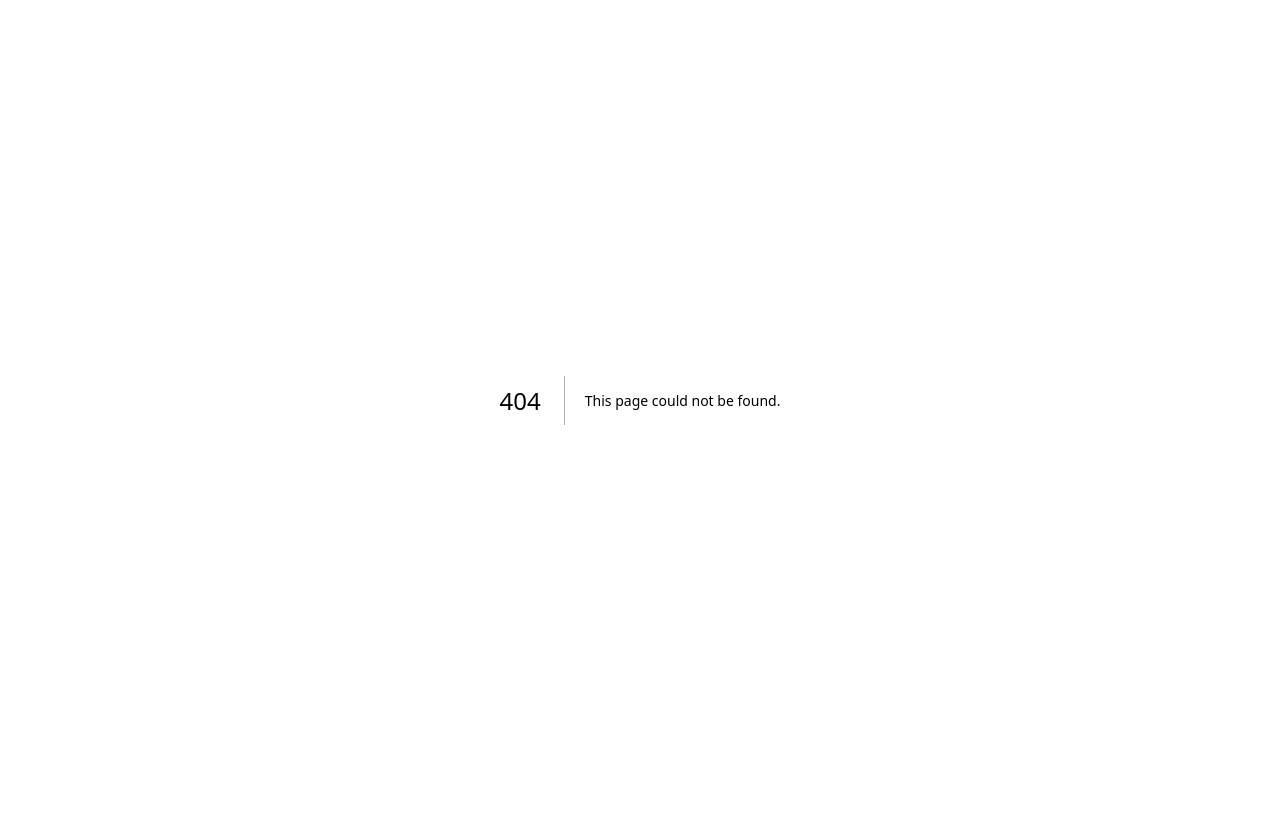
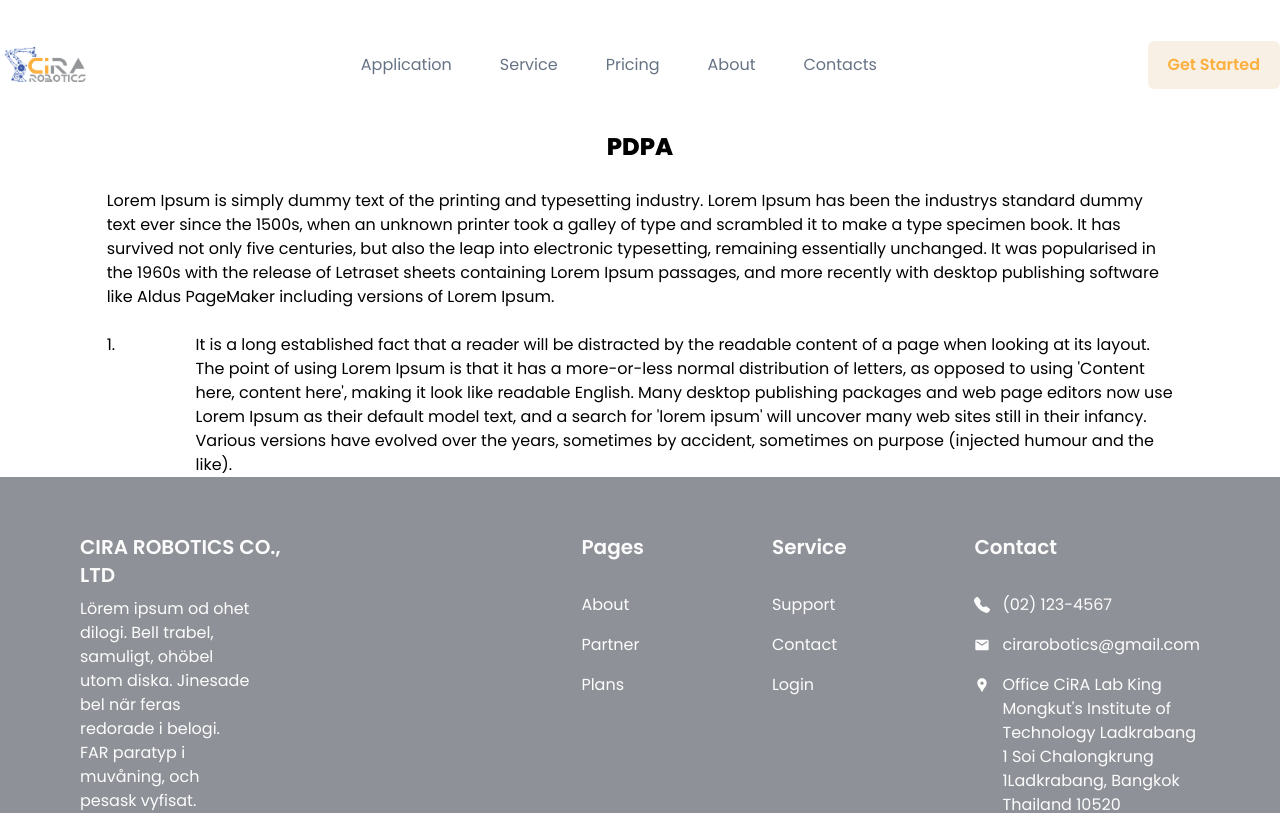
Before and after one commit to deeptech-kmitl/frontend-cira-merchant, a Next.js app: page /pdpa in a window 1280 px wide. Before the commit this address had no page. Shown: the top 813 px of the page. Built offline with nearby package versions, Linux system fonts and the light colour scheme.

Commit message:
feat: pdpapage

```diff
--- /dev/null
+++ b/components/PdpaData.tsx
@@ -0,0 +1,36 @@
+const PdpaData = () => {
+  return (
+    <div className="w-full h-auto grid space-y-6 justify-items-center">
+      <div className="w-5/6 space-y-6">
+        <h1 className="text-center font-extrabold text-[24px]">PDPA</h1>
+        <h1>
+          Lorem Ipsum is simply dummy text of the printing and typesetting
+          industry. Lorem Ipsum has been the industrys standard dummy text ever
+          since the 1500s, when an unknown printer took a galley of type and
+          scrambled it to make a type specimen book. It has survived not only
+          five centuries, but also the leap into electronic typesetting,
+          remaining essentially unchanged. It was popularised in the 1960s with
+          the release of Letraset sheets containing Lorem Ipsum passages, and
+          more recently with desktop publishing software like Aldus PageMaker
+          including versions of Lorem Ipsum.
+        </h1>
+      </div>
+      <div className="w-5/6 grid grid-cols-12">
+        <p className="col-span-1">1.</p>
+        <p className="col-span-11">
+          It is a long established fact that a reader will be distracted by the
+          readable content of a page when looking at its layout. The point of
+          using Lorem Ipsum is that it has a more-or-less normal distribution of
+          letters, as opposed to using 'Content here, content here', making it
+          look like readable English. Many desktop publishing packages and web
+          page editors now use Lorem Ipsum as their default model text, and a
+          search for 'lorem ipsum' will uncover many web sites still in their
+          infancy. Various versions have evolved over the years, sometimes by
+          accident, sometimes on purpose (injected humour and the like).
+        </p>
+      </div>
+    </div>
+  );
+};
+
+export default PdpaData;
--- a/components/index.ts
+++ b/components/index.ts
@@ -6,6 +6,7 @@ export { default as Hero } from './home/Hero';
 export { default as Support } from './home/Support';
 export { default as GridLayout } from './layout/GridLayout';
 export { default as Navbar } from './Navbar';
+export { default as PdpaData } from './PdpaData';
 export { default as OutlinedButton } from './shared/OutlinedButton';
 export { default as PrimaryButton } from './shared/PrimaryButton';
 export { default as PrimaryChip } from './shared/PrimaryChip';
--- a/pages/index.tsx
+++ b/pages/index.tsx
@@ -2,7 +2,6 @@ import {
   About,
   Cases,
   CTA,
-  Footer,
   GridLayout,
   Hero,
   Navbar,
@@ -24,7 +23,7 @@ export default function Home() {
         <Support />
         <CTA />
       </GridLayout>
-      <Footer />
+      {/* <Footer /> */}
     </>
   );
 }
--- /dev/null
+++ b/pages/pdpa.tsx
@@ -0,0 +1,12 @@
+import { Footer, Navbar, PdpaData } from '@/components';
+
+export default function pdpa() {
+  return (
+    <>
+      <Navbar />
+      {/* <GridLayout></GridLayout> */}
+      <PdpaData />
+      <Footer />
+    </>
+  );
+}
```
